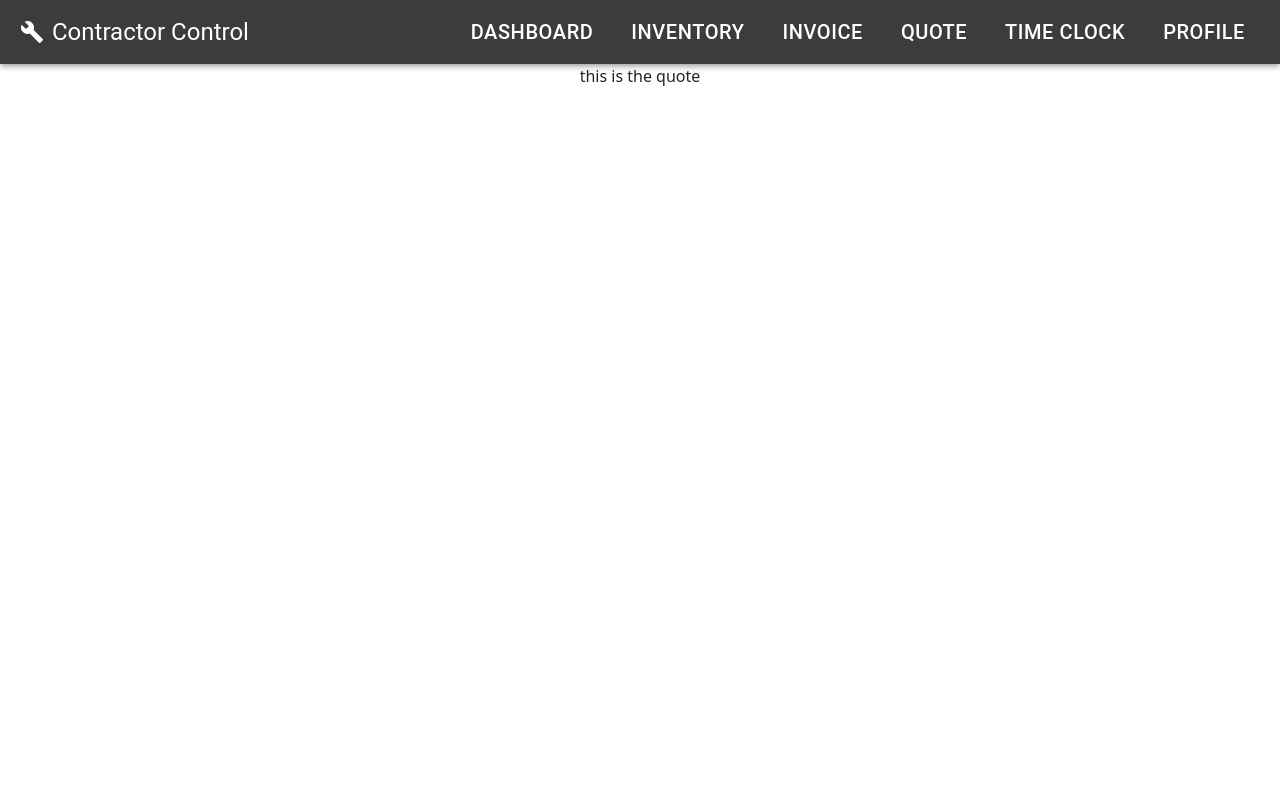
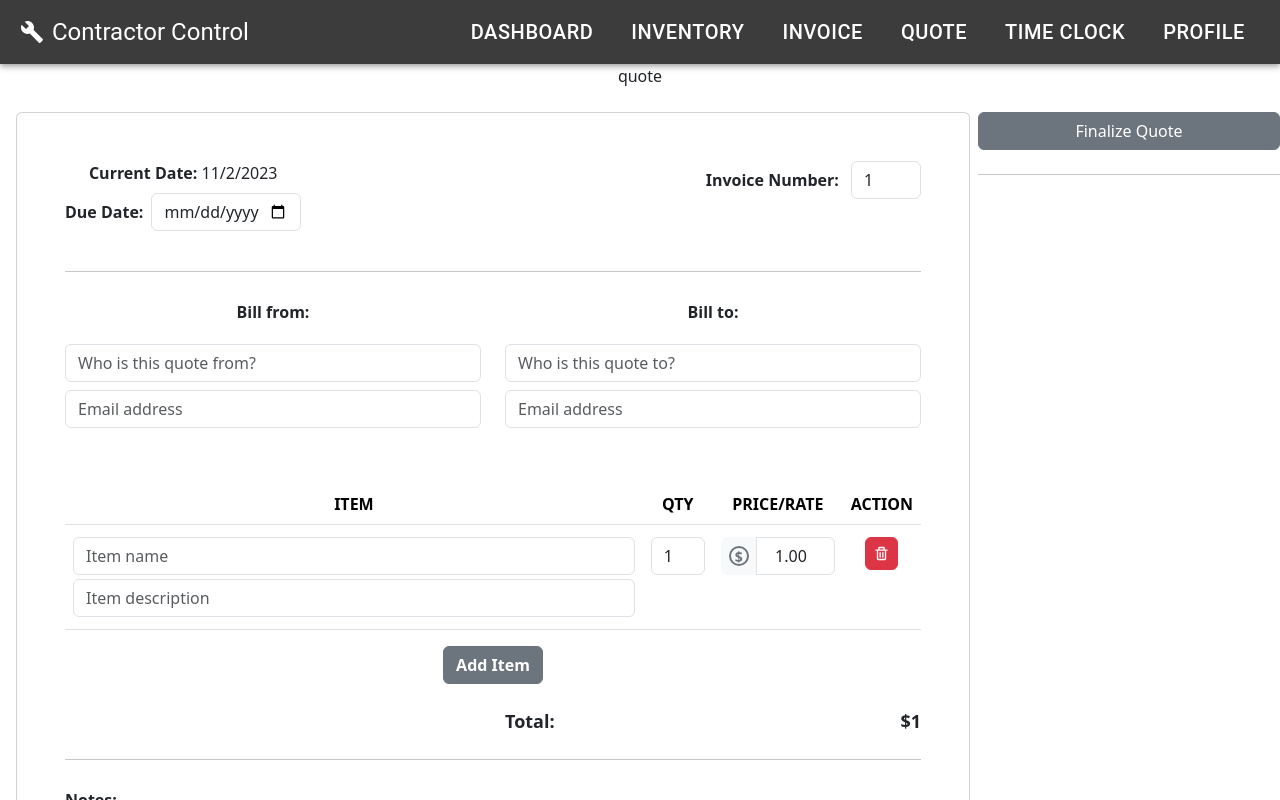
Before and after one commit to jethrolibutan/ccui, a React (Create React App) app: page /quote in a window 1280 px wide. Shown: the top 800 px of the page. Built offline with nearby package versions, Linux system fonts and the light colour scheme.

Commit message:
finalized the quote page

```diff
--- a/src/components/Quote/QuoteForm.js
+++ b/src/components/Quote/QuoteForm.js
@@ -5,8 +5,8 @@ import Col from "react-bootstrap/Col";
 import Button from "react-bootstrap/Button";
 import Form from "react-bootstrap/Form";
 import Card from "react-bootstrap/Card";
-import InvoiceItem from "./QuoteItem";
-import InvoiceModal from "./QuoteModal";
+import QuoteItem from "./QuoteItem";
+import QuoteModal from "./QuoteModal";
 
 class InvoiceForm extends React.Component {
   constructor(props) {
@@ -170,7 +170,7 @@ class InvoiceForm extends React.Component {
                 <Col>
                   <Form.Label className="fw-bold">Bill from:</Form.Label>
                   <Form.Control
-                    placeholder={"Who is this invoice from?"}
+                    placeholder={"Who is this quote from?"}
                     rows={3}
                     value={this.state.billFrom}
                     type="text"
@@ -194,7 +194,7 @@ class InvoiceForm extends React.Component {
                 <Col>
                   <Form.Label className="fw-bold">Bill to:</Form.Label>
                   <Form.Control
-                    placeholder={"Who is this invoice to?"}
+                    placeholder={"Who is this quote to?"}
                     rows={3}
                     value={this.state.billTo}
                     type="text"
@@ -216,7 +216,7 @@ class InvoiceForm extends React.Component {
                   />
                 </Col>
               </Row>
-              <InvoiceItem
+              <QuoteItem
                 onItemizedItemEdit={this.onItemizedItemEdit.bind(this)}
                 onRowAdd={this.handleAddEvent.bind(this)}
                 onRowDel={this.handleRowDel.bind(this)}
@@ -259,9 +259,9 @@ class InvoiceForm extends React.Component {
                 type="submit"
                 className="d-block w-100 btn-secondary"
               >
-                Review Invoice
+                Finalize Quote
               </Button>
-              <InvoiceModal
+              <QuoteModal
                 showModal={this.state.isOpen}
                 closeModal={this.closeModal}
                 info={this.state}
--- a/src/components/Quote/QuoteModal.js
+++ b/src/components/Quote/QuoteModal.js
@@ -46,7 +46,7 @@ class InvoiceModal extends React.Component {
                   {this.props.info.billFrom || "John Uberbacher"}
                 </h4>
                 <h6 className="fw-bold text-secondary mb-1">
-                  Invoice #: {this.props.info.invoiceNumber || ""}
+                  Quote #: {this.props.info.invoiceNumber || ""}
                 </h6>
               </div>
               <div className="text-end ms-4">
@@ -111,37 +111,7 @@ class InvoiceModal extends React.Component {
                     <td>&nbsp;</td>
                     <td>&nbsp;</td>
                   </tr>
-                  <tr className="text-end">
-                    <td></td>
-                    <td className="fw-bold" style={{ width: "100px" }}>
-                      SUBTOTAL
-                    </td>
-                    <td className="text-end" style={{ width: "100px" }}>
-                      {this.props.currency} {this.props.subTotal}
-                    </td>
-                  </tr>
-                  {this.props.taxAmmount != 0.0 && (
-                    <tr className="text-end">
-                      <td></td>
-                      <td className="fw-bold" style={{ width: "100px" }}>
-                        TAX
-                      </td>
-                      <td className="text-end" style={{ width: "100px" }}>
-                        {this.props.currency} {this.props.taxAmmount}
-                      </td>
-                    </tr>
-                  )}
-                  {this.props.discountAmmount != 0.0 && (
-                    <tr className="text-end">
-                      <td></td>
-                      <td className="fw-bold" style={{ width: "100px" }}>
-                        DISCOUNT
-                      </td>
-                      <td className="text-end" style={{ width: "100px" }}>
-                        {this.props.currency} {this.props.discountAmmount}
-                      </td>
-                    </tr>
-                  )}
+
                   <tr className="text-end">
                     <td></td>
                     <td className="fw-bold" style={{ width: "100px" }}>
--- a/src/pages/Functional Pages/Quote.js
+++ b/src/pages/Functional Pages/Quote.js
@@ -1,7 +1,13 @@
 import React from "react";
+import QuoteForm from "../../components/Quote/QuoteForm";
 
 function Quote() {
-  return <div>this is the quote</div>;
+  return (
+    <div>
+      quote
+      <QuoteForm />
+    </div>
+  );
 }
 
 export default Quote;
```
